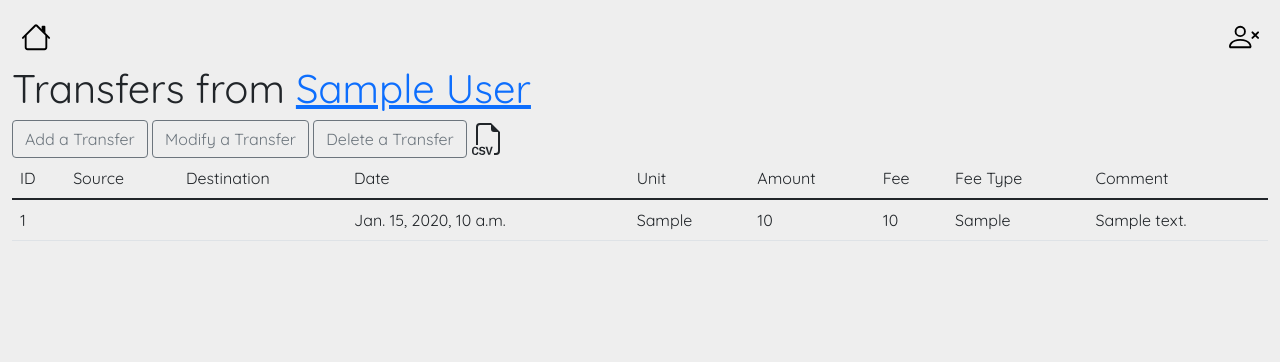
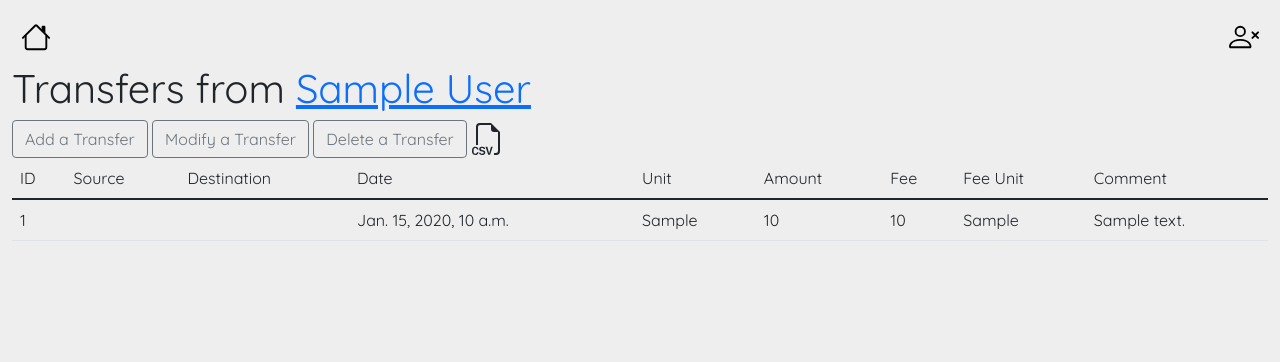
Before and after one commit to Lukas-Ldc/ffts, a Django app: template website/templates/transfers.html in a window 1280 px wide. Shown: the top 362 px of the page. Run offline with Django 4.2, Linux system fonts and the light colour scheme; tables that the repository leaves empty hold one stand-in row (values such as "Sample post"); the template is opened without the code that fills it: values that come from a table or form of the project are taken from there, most other values are stand-ins (such as "Sample title", 1, 10 or a date in 2020); some libraries are stand-ins or nearby versions.

Commit message:
Fee Type -> Fee Unit

```diff
--- a/website/templates/documentation.html
+++ b/website/templates/documentation.html
@@ -56,7 +56,7 @@
                 <li>Amount Out [Mandatory] (ex : 2)</li>
                 <li>Price [Optional] (ex : 150)</li>
                 <li>Fee [Optional] (ex : 2.5)</li>
-                <li>Fee Type [Optional] (ex : USD)</li>
+                <li>Fee Unit [Optional] (ex : USD)</li>
                 <li>Comment [Optional] (ex : Anything)</li>
             </ul>
             <p>You can delete multiple transactions at once.</p>
@@ -83,7 +83,7 @@
                 <li>Unit [Mandatory] (ex : USD)</li>
                 <li>Amount [Mandatory] (ex : 1000)</li>
                 <li>Fee [Optional] (ex : 1.5)</li>
-                <li>Fee Type [Optional] (ex : USD)</li>
+                <li>Fee Unit [Optional] (ex : USD)</li>
                 <li>Comment [Optional] (ex : Anything)</li>
             </ul>
             <p>You can delete multiple transfers at once. For each transfer, one of the accounts must belong to you (user login).</p>
--- a/website/templates/transactions.html
+++ b/website/templates/transactions.html
@@ -39,7 +39,7 @@
             <th scope="col">Amount Out</th>
             <th scope="col">Price</th>
             <th scope="col">Fee</th>
-            <th scope="col">Fee Type</th>
+            <th scope="col">Fee Unit</th>
             <th scope="col">Comment</th>
         </tr>
     </thead>
@@ -117,7 +117,7 @@
                         </div>
                         <div class="form-floating mb-3">
                             <input type="text" class="form-control" id="floatingInput" name="feeunit">
-                            <label for="floatingInput">Fee Type</label>
+                            <label for="floatingInput">Fee Unit</label>
                         </div>
                         <div class="form-floating mb-3">
                             <input type="text" class="form-control" id="floatingInput" name="comment" autocomplete="off">
@@ -189,7 +189,7 @@
                     </div>
                     <div class="form-floating mb-3">
                         <input type="text" class="form-control" id="floatingInput" name="feeunit">
-                        <label for="floatingInput">Fee Type</label>
+                        <label for="floatingInput">Fee Unit</label>
                     </div>
                     <div class="form-floating mb-3">
                         <input type="text" class="form-control" id="floatingInput" name="comment" autocomplete="off">
--- a/website/templates/transfers.html
+++ b/website/templates/transfers.html
@@ -36,7 +36,7 @@
             <th scope="col">Unit</th>
             <th scope="col">Amount</th>
             <th scope="col">Fee</th>
-            <th scope="col">Fee Type</th>
+            <th scope="col">Fee Unit</th>
             <th scope="col">Comment</th>
         </tr>
     </thead>
@@ -99,7 +99,7 @@
                     </div>
                     <div class="form-floating mb-3">
                         <input type="text" class="form-control" id="floatingInput" name="feeunit">
-                        <label for="floatingInput">Fee Type</label>
+                        <label for="floatingInput">Fee Unit</label>
                     </div>
                     <div class="form-floating mb-3">
                         <input type="text" class="form-control" id="floatingInput" name="comment" autocomplete="off">
@@ -154,7 +154,7 @@
                     </div>
                     <div class="form-floating mb-3">
                         <input type="text" class="form-control" id="floatingInput" name="feeunit">
-                        <label for="floatingInput">Fee Type</label>
+                        <label for="floatingInput">Fee Unit</label>
                     </div>
                     <div class="form-floating mb-3">
                         <input type="text" class="form-control" id="floatingInput" name="comment" autocomplete="off">
```
